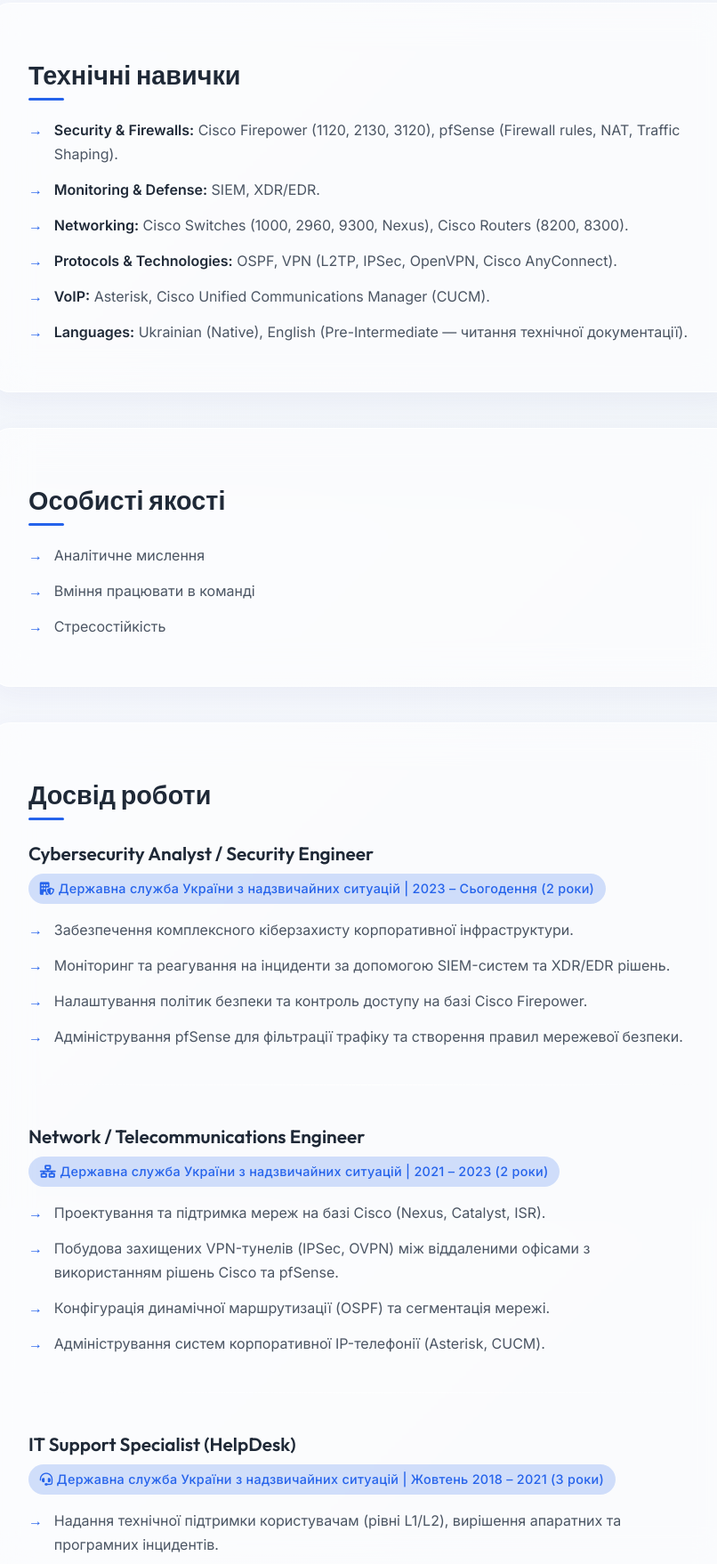
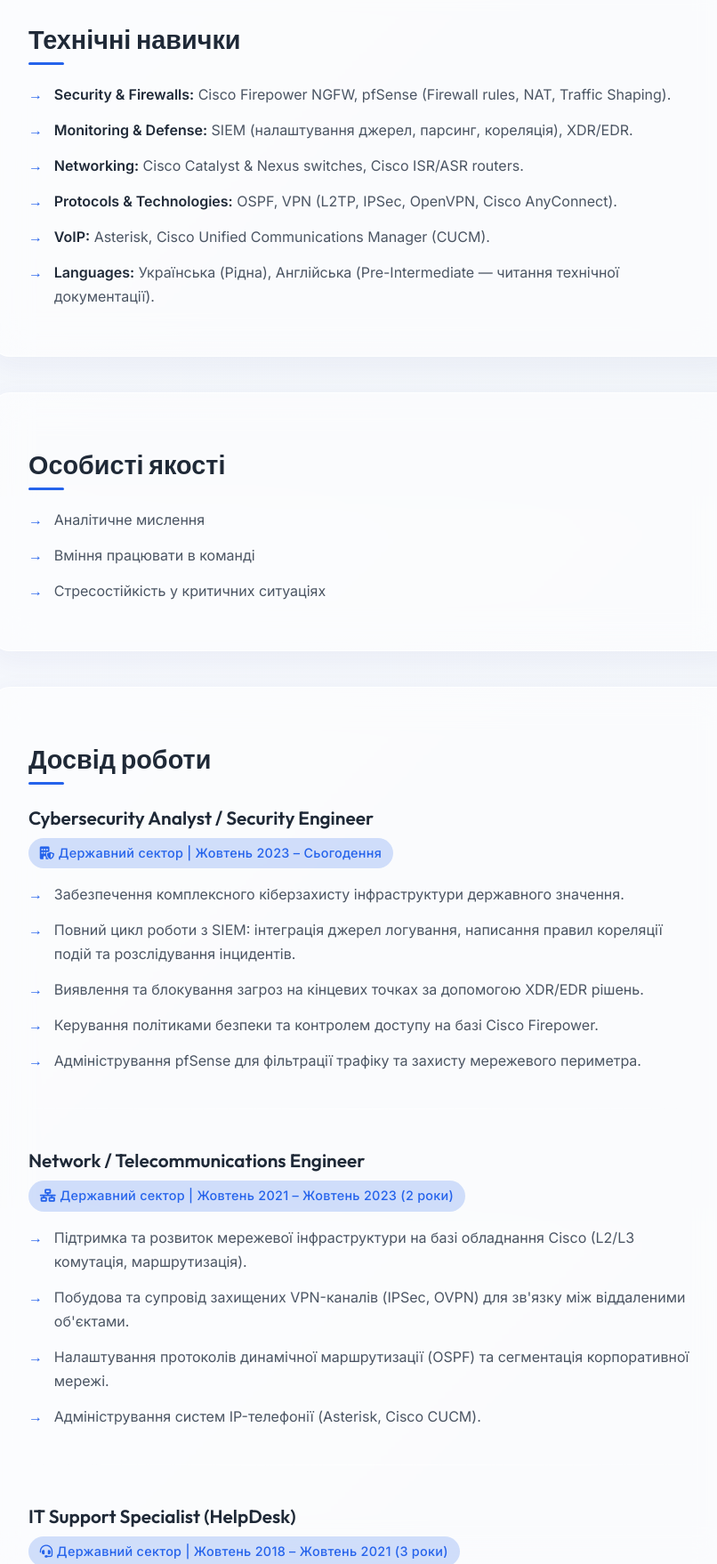
Before and after one commit to domenick2013-rgb/EcoSec, a plain HTML site: page resume.html in a window 1280 px wide. Shown: the part 1042-2800 px from the top of the page at 89% size, without its empty margins (231-1037 px from the left). Drawn offline with Linux system fonts and the light colour scheme.

Commit message:
Перероблено резюме

```diff
--- a/resume.html
+++ b/resume.html
@@ -40,27 +40,26 @@
         <div class="card">
             <h2>Контакти</h2>
             <ul class="contact-list">
-                <li><i class="fa-solid fa-phone"></i> <strong>Телефон:</strong> +380-93-414-43-57</li>
                 <li><i class="fa-solid fa-envelope"></i> <strong>Email:</strong> myts-vadim@ukr.net</li>
-                <li><i class="fa-solid fa-location-dot"></i> <strong>Локація:</strong> м. Бровари</li>
+                <li><i class="fa-solid fa-location-dot"></i> <strong>Локація:</strong> м. Київ</li>
                 <li><i class="fa-solid fa-calendar"></i> <strong>Дата народження:</strong> 02.03.1995</li>
             </ul>
         </div>
 
         <div class="card">
             <h2>Про себе</h2>
-            <p>Маю 7 років досвіду в ІТ (HelpDesk, мережі, кібербезпека). Основний напрямок діяльності — моніторинг і захист інфраструктури за допомогою SIEM: інтеграція джерел логування, парсинг даних, написання правил кореляції та опрацювання інцидентів безпеки. Додатково володію навичками роботи з мережевим обладнанням та VPN.</p>
+            <p>Маю 7 років досвіду в ІТ (HelpDesk, мережі, кібербезпека). Основний напрямок діяльності — моніторинг і захист інфраструктури за допомогою SIEM: інтеграція джерел логування, парсинг даних, написання правил кореляції та опрацювання інцидентів безпеки. Додатково володію навичками роботи з мережевим обладнанням та VPN.
         </div>
 
         <div class="card">
             <h2>Технічні навички</h2>
             <ul class="skills-list">
-                <li><strong>Security & Firewalls:</strong> Cisco Firepower (1120, 2130, 3120), pfSense (Firewall rules, NAT, Traffic Shaping).</li>
-                <li><strong>Monitoring & Defense:</strong> SIEM, XDR/EDR.</li>
-                <li><strong>Networking:</strong> Cisco Switches (1000, 2960, 9300, Nexus), Cisco Routers (8200, 8300).</li>
+                <li><strong>Security & Firewalls:</strong> Cisco Firepower NGFW, pfSense (Firewall rules, NAT, Traffic Shaping).</li>
+                <li><strong>Monitoring & Defense:</strong> SIEM (налаштування джерел, парсинг, кореляція), XDR/EDR.</li>
+                <li><strong>Networking:</strong> Cisco Catalyst & Nexus switches, Cisco ISR/ASR routers.</li>
                 <li><strong>Protocols & Technologies:</strong> OSPF, VPN (L2TP, IPSec, OpenVPN, Cisco AnyConnect).</li>
                 <li><strong>VoIP:</strong> Asterisk, Cisco Unified Communications Manager (CUCM).</li>
-                <li><strong>Languages:</strong> Ukrainian (Native), English (Pre-Intermediate — читання технічної документації).</li>
+                <li><strong>Languages:</strong> Українська (Рідна), Англійська (Pre-Intermediate — читання технічної документації).</li>
             </ul>
         </div>
 
@@ -69,7 +68,7 @@
             <ul class="skills-list">
                 <li>Аналітичне мислення</li>
                 <li>Вміння працювати в команді</li>
-                <li>Стресостійкість</li>
+                <li>Стресостійкість у критичних ситуаціях</li>
             </ul>
         </div>
 
@@ -78,12 +77,13 @@
 
             <div class="job-entry">
                 <h3>Cybersecurity Analyst / Security Engineer</h3>
-                <p class="job-meta"><i class="fa-solid fa-building-shield"></i> Державна служба України з надзвичайних ситуацій | 2023 – Сьогодення (2 роки)</p>
+                <p class="job-meta"><i class="fa-solid fa-building-shield"></i> Державний сектор | Жовтень 2023 – Сьогодення</p>
                 <ul class="skills-list">
-                    <li>Забезпечення комплексного кіберзахисту корпоративної інфраструктури.</li>
-                    <li>Моніторинг та реагування на інциденти за допомогою SIEM-систем та XDR/EDR рішень.</li>
-                    <li>Налаштування політик безпеки та контроль доступу на базі Cisco Firepower.</li>
-                    <li>Адміністрування pfSense для фільтрації трафіку та створення правил мережевої безпеки.</li>
+                    <li>Забезпечення комплексного кіберзахисту інфраструктури державного значення.</li>
+                    <li>Повний цикл роботи з SIEM: інтеграція джерел логування, написання правил кореляції подій та розслідування інцидентів.</li>
+                    <li>Виявлення та блокування загроз на кінцевих точках за допомогою XDR/EDR рішень.</li>
+                    <li>Керування політиками безпеки та контролем доступу на базі Cisco Firepower.</li>
+                    <li>Адміністрування pfSense для фільтрації трафіку та захисту мережевого периметра.</li>
                 </ul>
             </div>
 
@@ -91,12 +91,12 @@
 
             <div class="job-entry">
                 <h3>Network / Telecommunications Engineer</h3>
-                <p class="job-meta"><i class="fa-solid fa-network-wired"></i> Державна служба України з надзвичайних ситуацій | 2021 – 2023 (2 роки)</p>
+                <p class="job-meta"><i class="fa-solid fa-network-wired"></i> Державний сектор | Жовтень 2021 – Жовтень 2023 (2 роки)</p>
                 <ul class="skills-list">
-                    <li>Проектування та підтримка мереж на базі Cisco (Nexus, Catalyst, ISR).</li>
-                    <li>Побудова захищених VPN-тунелів (IPSec, OVPN) між віддаленими офісами з використанням рішень Cisco та pfSense.</li>
-                    <li>Конфігурація динамічної маршрутизації (OSPF) та сегментація мережі.</li>
-                    <li>Адміністрування систем корпоративної IP-телефонії (Asterisk, CUCM).</li>
+                    <li>Підтримка та розвиток мережевої інфраструктури на базі обладнання Cisco (L2/L3 комутація, маршрутизація).</li>
+                    <li>Побудова та супровід захищених VPN-каналів (IPSec, OVPN) для зв'язку між віддаленими об'єктами.</li>
+                    <li>Налаштування протоколів динамічної маршрутизації (OSPF) та сегментація корпоративної мережі.</li>
+                    <li>Адміністрування систем IP-телефонії (Asterisk, Cisco CUCM).</li>
                 </ul>
             </div>
 
@@ -104,21 +104,20 @@
 
             <div class="job-entry">
                 <h3>IT Support Specialist (HelpDesk)</h3>
-                <p class="job-meta"><i class="fa-solid fa-headset"></i> Державна служба України з надзвичайних ситуацій | Жовтень 2018 – 2021 (3 роки)</p>
+                <p class="job-meta"><i class="fa-solid fa-headset"></i> Державний сектор | Жовтень 2018 – Жовтень 2021 (3 роки)</p>
                 <ul class="skills-list">
-                    <li>Надання технічної підтримки користувачам (рівні L1/L2), вирішення апаратних та програмних інцидентів.</li>
-                    <li>Встановлення, налаштування та адміністрування робочих станцій, периферійного та базового мережевого обладнання.</li>
-                    <li>Ведення звітності та обробка заявок у системі Service Desk.</li>
+                    <li>Технічна підтримка користувачів, діагностика та усунення несправностей ПЗ та апаратної частини.</li>
+                    <li>Адміністрування робочих станцій, налаштування периферійного та базового мережевого обладнання.</li>
+                    <li>Робота з системою Service Desk, ведення технічної документації.</li>
                 </ul>
             </div>
         </div>
 
         <div class="card">
             <h2>Освіта</h2>
-            <p><strong><i class="fa-solid fa-graduation-cap"></i> Ступінь:</strong> Бакалавр з програмної інженерії</p>
-            <p><strong><i class="fa-solid fa-laptop-code"></i> Спеціальність:</strong> "Програмна інженерія"</p>
-            <p><strong><i class="fa-solid fa-university"></i> Навчальний заклад:</strong> Відкритий міжнародний університет розвитку людини «Україна»</p>
-            <p><strong><i class="fa-solid fa-calendar-check"></i> Рік закінчення:</strong> 2018</p>
+            <p><i class="fa-solid fa-graduation-cap"></i> <strong>Бакалавр з програмної інженерії</strong></p>
+            <p><i class="fa-solid fa-university"></i> Відкритий міжнародний університет розвитку людини «Україна»</p>
+            <p><i class="fa-solid fa-calendar-check"></i> Рік випуску: 2018</p>
         </div>
     </main>
 
```
